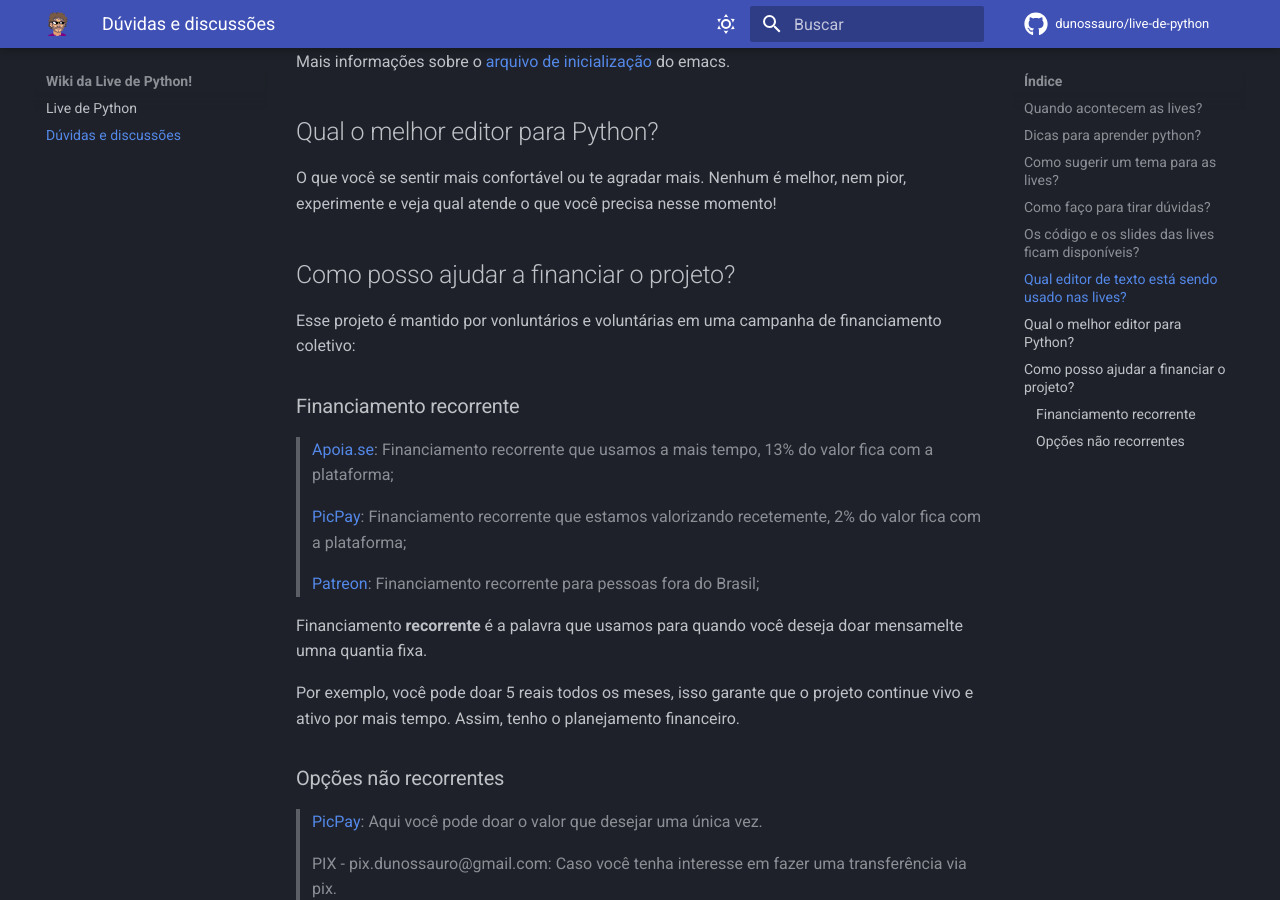
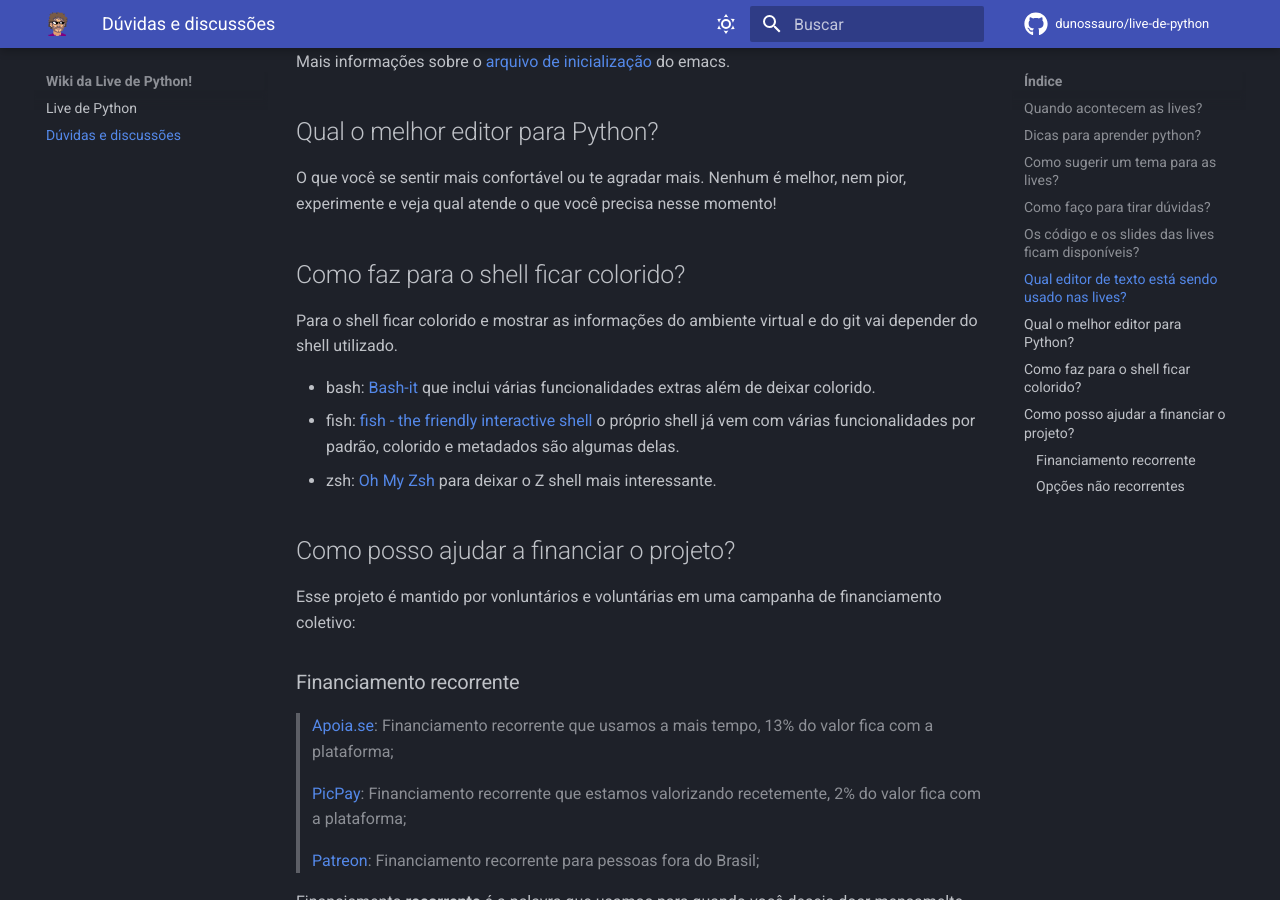
Before and after one commit to livedepython/wiki-live-de-python, an MkDocs documentation site: the page built from docs/wiki.md, in a window 1280 px wide and 900 px high, scrolled down 1267 px. Built offline with MkDocs 1.6.1 and Material for MkDocs 9.7.7, drawn with Linux system fonts in a browser that asks for light colours; comment, search, counter and statistics services are not loaded.

Commit message:
Adicionar informações para deixar o shell colorido

```diff
--- a/docs/wiki.md
+++ b/docs/wiki.md
@@ -50,6 +50,16 @@ Mais informações sobre o [arquivo de inicialização](https://www.gnu.org/soft
 
 O que você se sentir mais confortável ou te agradar mais. Nenhum é melhor, nem pior, experimente e veja qual atende o que você precisa nesse momento!
 
+
+## Como faz para o shell ficar colorido?
+
+Para o shell ficar colorido e mostrar as informações do ambiente virtual e do git vai depender do shell utilizado.
+
+- bash: [Bash-it](https://github.com/Bash-it/bash-it) que inclui várias funcionalidades extras além de deixar colorido.
+- fish: [fish - the friendly interactive shell](https://github.com/fish-shell/fish-shell) o próprio shell já vem com várias funcionalidades por padrão, colorido e metadados são algumas delas.
+- zsh: [Oh My Zsh](https://github.com/ohmyzsh/ohmyzsh) para deixar o Z shell mais interessante.
+
+
 ## Como posso ajudar a financiar o projeto?
 
 Esse projeto é mantido por vonluntários e voluntárias em uma campanha de financiamento coletivo:
```
